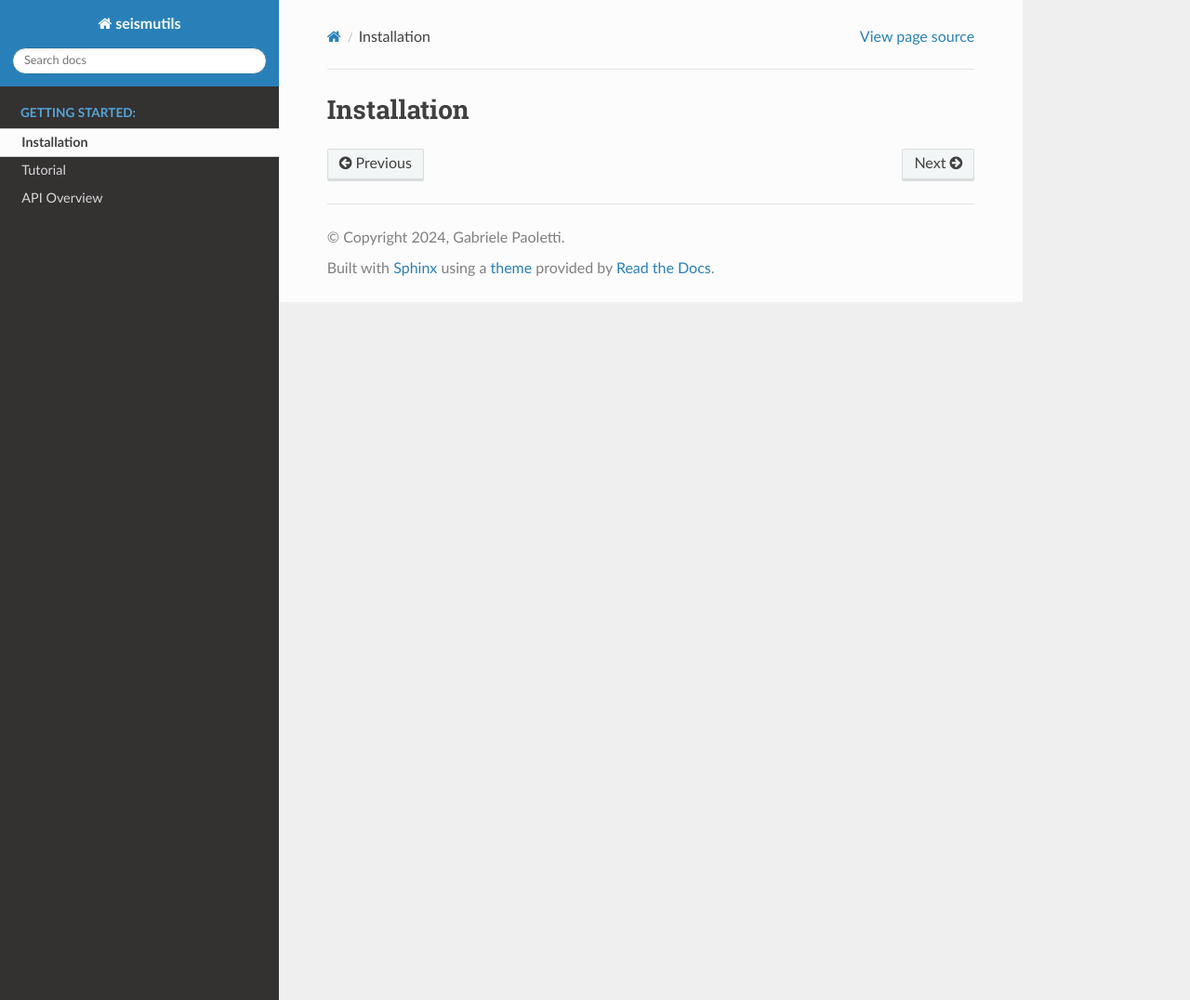
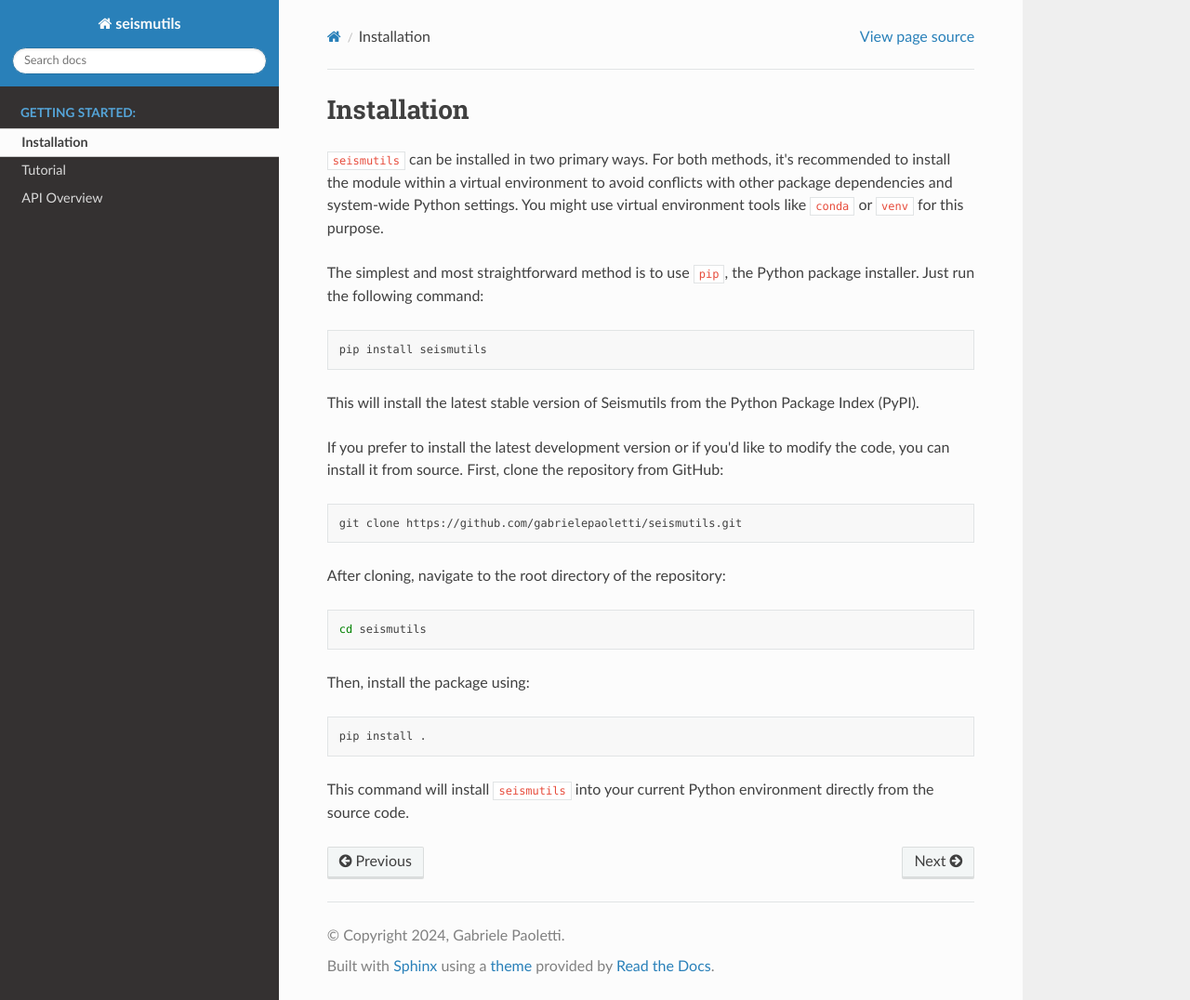
Before and after one commit to gabrielepaoletti/seismutils, a Sphinx documentation site: the page built from docs/source/installation.rst, in a window 1280 px wide and 1076 px high. Shown: the whole window at 93% size. Built offline with Sphinx 7.4.7 and the Read the Docs theme 2.0.0, drawn with Linux system fonts in a browser that asks for light colours.

Commit message:
Updated documentation.

```diff
--- a/docs/source/installation.rst
+++ b/docs/source/installation.rst
@@ -1,2 +1,32 @@
 Installation
 ======================================
+
+``seismutils`` can be installed in two primary ways. For both methods, it's recommended to install the module within a virtual environment to avoid conflicts with other package dependencies and system-wide Python settings. You might use virtual environment tools like ``conda`` or ``venv`` for this purpose.
+
+The simplest and most straightforward method is to use ``pip``, the Python package installer. Just run the following command:
+
+.. code-block:: bash
+
+    pip install seismutils
+
+This will install the latest stable version of Seismutils from the Python Package Index (PyPI).
+
+If you prefer to install the latest development version or if you'd like to modify the code, you can install it from source. First, clone the repository from GitHub:
+
+.. code-block:: bash
+
+    git clone https://github.com/gabrielepaoletti/seismutils.git
+
+After cloning, navigate to the root directory of the repository:
+
+.. code-block:: bash
+
+    cd seismutils
+
+Then, install the package using:
+
+.. code-block:: bash
+
+    pip install .
+
+This command will install ``seismutils`` into your current Python environment directly from the source code.
```
